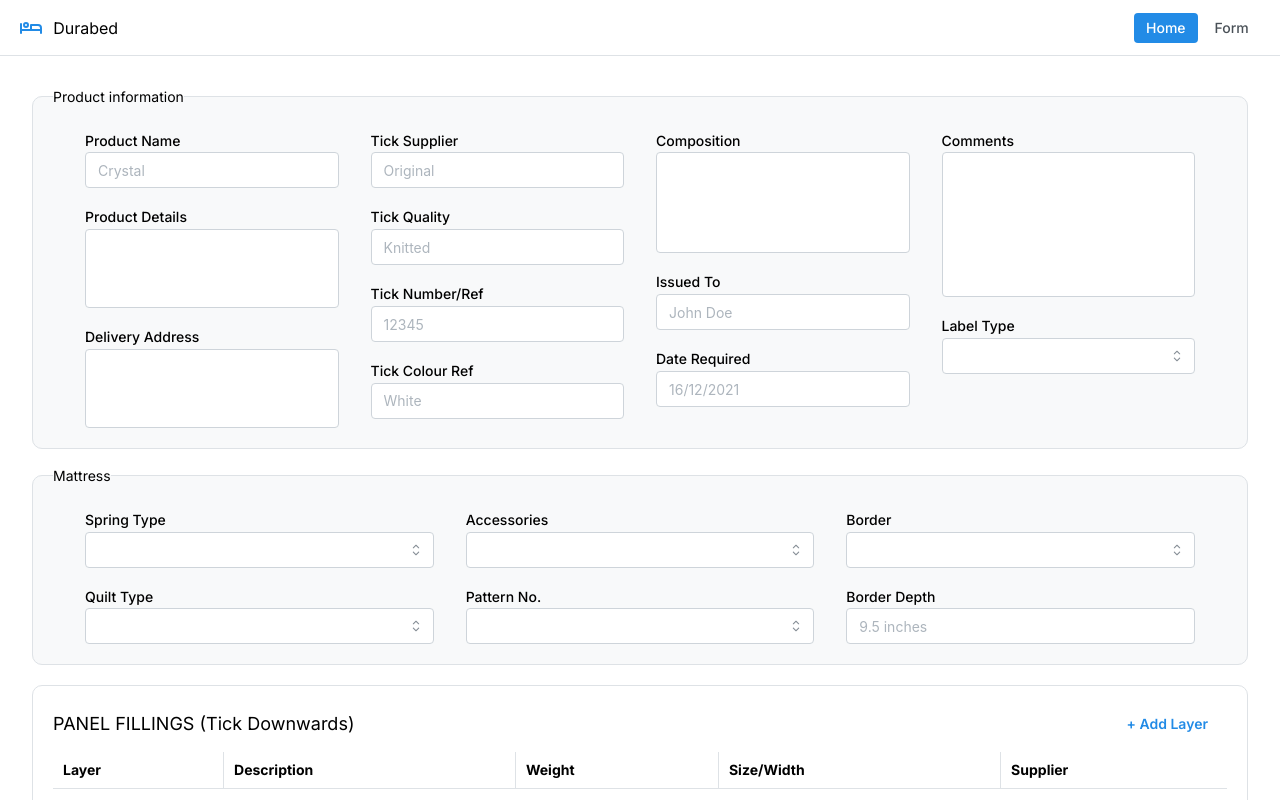
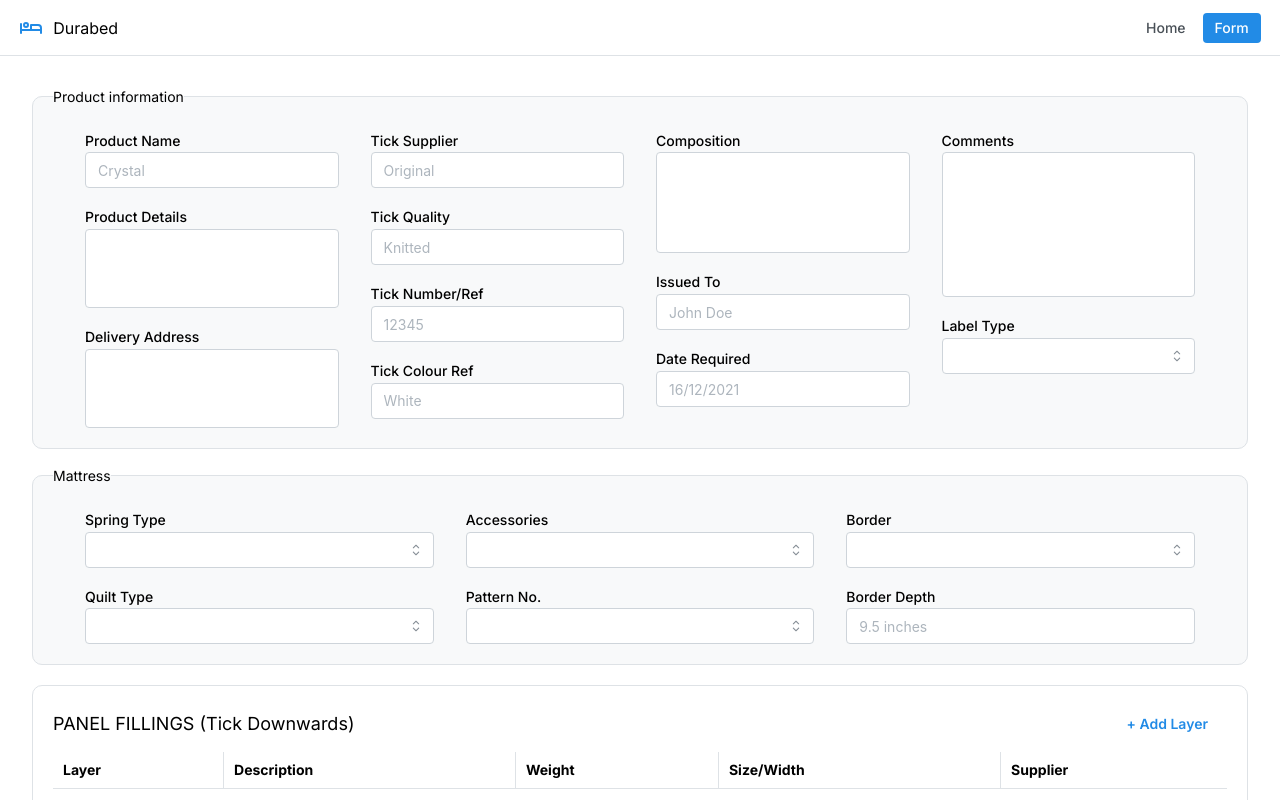
Before and after one commit to nomanmajeed/durabed, a Next.js app: page /form in a window 1280 px wide. Shown: the top 800 px of the page. Built offline with nearby package versions, Linux system fonts and the light colour scheme.

Commit message:
fix: active header link

```diff
--- a/app/form/page.tsx
+++ b/app/form/page.tsx
@@ -1,3 +1,4 @@
+/* eslint-disable react-hooks/exhaustive-deps */
 "use client";
 
 import {
--- a/components/header/Header.tsx
+++ b/components/header/Header.tsx
@@ -11,8 +11,9 @@ import {
 } from "@mantine/core";
 import { IconBed } from "@tabler/icons-react";
 import classes from "./Header.module.css";
-import { useState } from "react";
+import { useEffect, useState } from "react";
 import Link from "next/link";
+import { usePathname } from "next/navigation";
 
 const links = [
   { link: "/", label: "Home" },
@@ -21,8 +22,14 @@ const links = [
 
 const Header = () => {
   const theme = useMantineTheme();
+  const pathname = usePathname();
+
   const [opened, setOpened] = useState(false);
-  const [active, setActive] = useState(links[0].link);
+  const [active, setActive] = useState(pathname);
+
+  useEffect(() => {
+    setActive(pathname);
+  }, [pathname]);
 
   const items = links.map((link, index) => (
     <Link key={index} href={`${link.link}`}>
```
